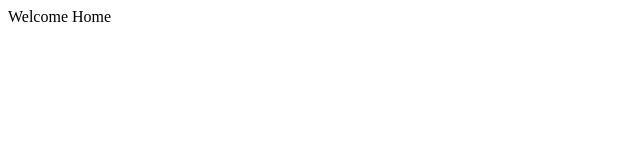
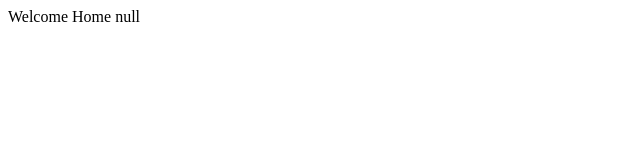
Before and after one commit to TejasJuniwal13/REAL-TIME-CHAT-APP, a React (Vite) app in the folder frontend/: page / in a window 1280 px wide. Shown: the top 160 px of the page, without its empty margins (0-640 px from the left). Built offline with nearby package versions, Linux system fonts and the light colour scheme.

Commit message:
Home Component Context

```diff
--- a/frontend/src/App.jsx
+++ b/frontend/src/App.jsx
@@ -1,11 +1,13 @@
 import React from 'react'
 import AppRoutes from './routes/AppRoutes'
+import { UserProvider } from './context/user.context'
 
 const App = ()=>{
   return (
-    <>
-    <AppRoutes/>
-    </>
+    <UserProvider>
+      <AppRoutes/>
+    </UserProvider>
+
   )
 }
 
--- a/frontend/src/screens/Home.jsx
+++ b/frontend/src/screens/Home.jsx
@@ -1,14 +1,14 @@
 import React from 'react'
-// import { UserContext } from '../context/user.context'
-// import { useContext } from 'react'
+import { UserContext } from '../context/user.context'
+import { useContext } from 'react'
 
 
 const Home = () => {
 
-    // const {user} = useContext(UserContext);
+    const {user} = useContext(UserContext);
 
   return (
-    <div>Welcome Home</div>
+    <div>Welcome Home {JSON.stringify(user)}</div>
   )
 }
 
--- a/frontend/src/screens/Login.jsx
+++ b/frontend/src/screens/Login.jsx
@@ -1,8 +1,12 @@
 import React, { useContext, useState } from 'react'
 import { Link, useNavigate } from 'react-router-dom'
 import axios from '../config/axios.js'
+import { UserContext } from '../context/user.context.jsx'
 
 const Login = () => {
+
+    const {setUser} = useContext(UserContext);
+
     const [email,setEmail] = useState('');
     const [password,setPassword] = useState('');
 
@@ -14,6 +18,10 @@ const Login = () => {
        try {
             const response = await axios.post('/user/login', {email,password});
             console.log(response.data);
+
+            localStorage.setItem('token', response.data.token)
+            setUser(response.data.user)
+
             navigate('/')
         } catch (error) {
             console.log(error);
--- a/frontend/src/screens/Register.jsx
+++ b/frontend/src/screens/Register.jsx
@@ -1,8 +1,11 @@
-import React, { useState } from 'react'
+import React, { useContext, useState } from 'react'
 import { Link, useNavigate } from 'react-router-dom'
 import axios from '../config/axios.js'
+import { UserContext } from '../context/user.context.jsx'
 
 const Register = () => {
+
+    const {setUser} = useContext(UserContext);
 
     const [email,setEmail] = useState('');
     const [password,setPassword] = useState('');
@@ -16,6 +19,10 @@ const Register = () => {
 
             const response = await axios.post('/user/register', {email,password});
             console.log(response.data);
+
+            localStorage.setItem('token', response.data.token);
+            setUser(response.data.user);
+
             navigate('/')
         } catch (error) {
             console.log(error);
```
